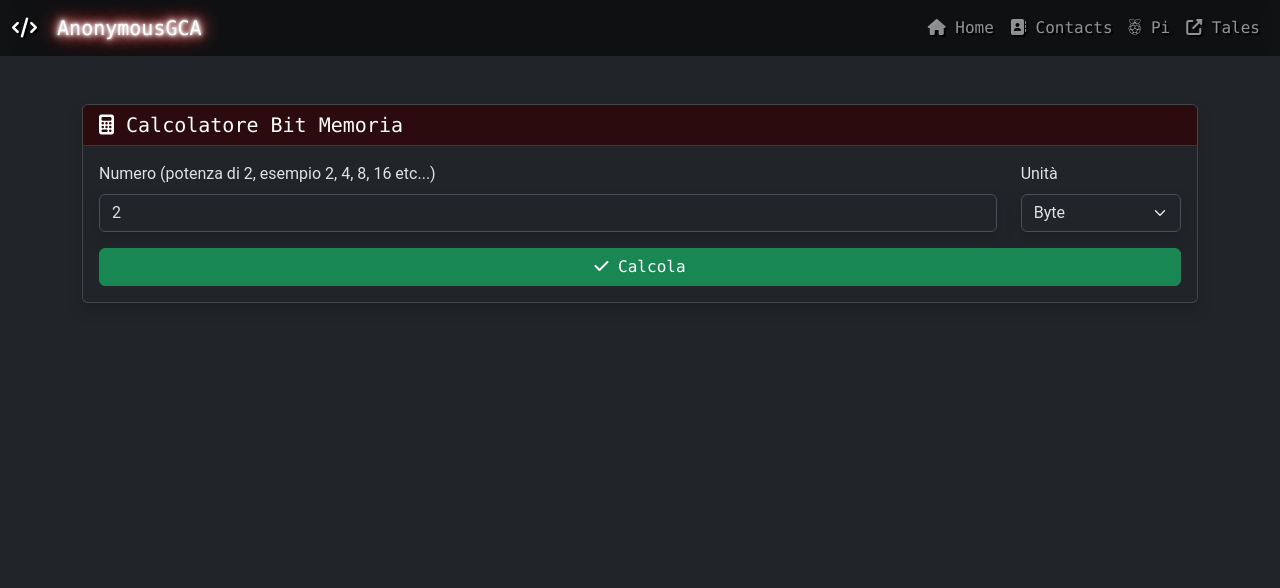
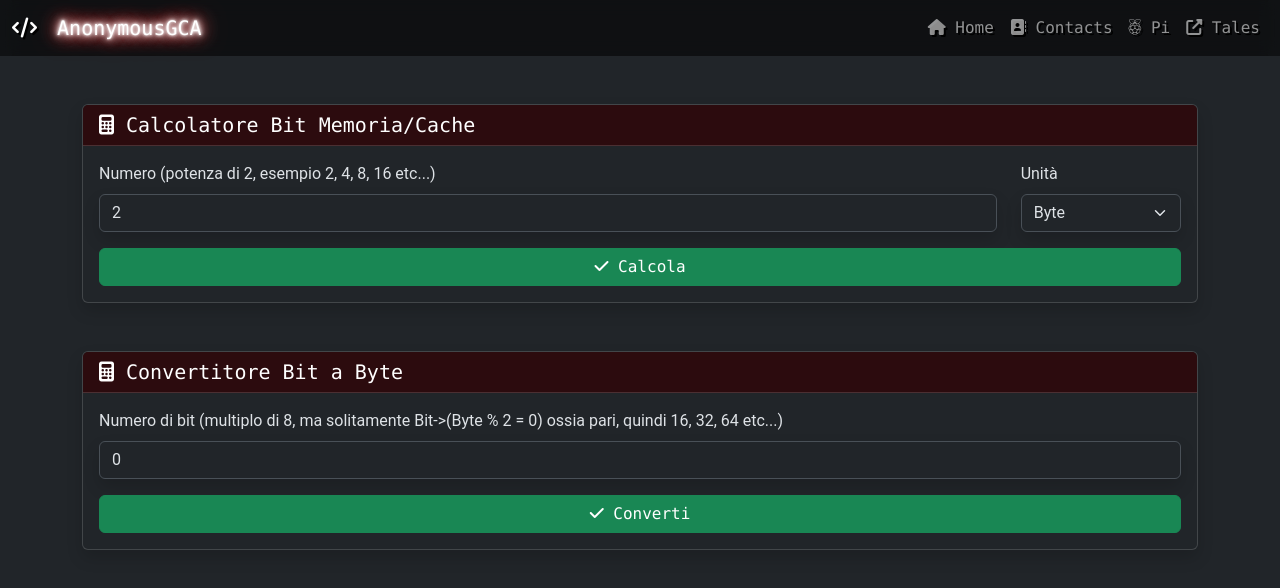
Before and after one commit to GABRYCA/AnonymousGCA-Website, a SvelteKit app: page /utility/ade in a window 1280 px wide. Shown: the top 588 px of the page. Built offline with nearby package versions, Linux system fonts and the light colour scheme.

Commit message:
Changelogs: - New Bit to Bytes conversion algorithm for ADE

```diff
--- a/src/routes/utility/ade/+page.svelte
+++ b/src/routes/utility/ade/+page.svelte
@@ -3,6 +3,8 @@
     let numberInput = 2;
     let unitSelect = 'Byte';
     let result = '';
+    let bitInput = 0;
+    let byteResult = '';
 
     onMount(() => {
         window.$('[data-bs-toggle="tooltip"]').tooltip();
@@ -20,6 +22,13 @@
         } else {
             return '<p class="text-danger">Inserire una potenza di 2 (valori possibili: 2, 4, 8, 16, 32, 64, 128, 256, 512)</p>';
         }
+    }
+
+    function convertBitsToBytes(bits) {
+        if (bits % 8 !== 0) {
+            return '<p class="text-danger">Inserire un multiplo di 8</p>';
+        }
+        return bits / 8;
     }
 
     function handleSubmit() {
@@ -40,6 +49,25 @@
         let totalPower = power + unitPowers[unitSelect];
         result = `<p class='mt-2 fs-3 text-info'>2<sup class='text-warning'>${totalPower}</sup></p>`;
     }
+
+    function handleBitSubmit() {
+        let bytes = convertBitsToBytes(bitInput);
+        if (isNaN(bytes)) {
+            byteResult = bytes;
+            return;
+        }
+
+        let power = 0;
+        while (Math.pow(2, power) < bytes) {
+            power++;
+        }
+        if (bytes === 1){
+            power++;
+        }
+
+        let parola = power === 1 ? 'Basta' : 'Bastano';
+        byteResult = `<p class='mt-2 fs-3 text-info'>${bytes} Byte - 2<sup class='text-warning'>${power}</sup> (${parola} ${power} Bit)</p>`;
+    }
 </script>
 
 <svelte:head>
@@ -52,7 +80,7 @@
 <div class="container mt-5">
     <div class="card shadow">
         <div class="card-header bg-danger-subtle text-white">
-            <h5 class="mb-0"><i class="fas fa-calculator"></i> Calcolatore Bit Memoria</h5>
+            <h5 class="mb-0"><i class="fas fa-calculator"></i> Calcolatore Bit Memoria/Cache</h5>
         </div>
         <div class="card-body">
             <form on:submit|preventDefault={handleSubmit}>
@@ -82,3 +110,28 @@
         </div>
     </div>
 </div>
+
+<div class="container mt-5">
+    <div class="card shadow">
+        <div class="card-header bg-danger-subtle text-white">
+            <h5 class="mb-0"><i class="fas fa-calculator"></i> Convertitore Bit a Byte</h5>
+        </div>
+        <div class="card-body">
+            <form on:submit|preventDefault={handleBitSubmit}>
+                <div class="row mb-3">
+                    <div class="col-12">
+                        <label for="bitInput" class="form-label">Numero di bit (multiplo di 8, ma solitamente Bit->(Byte % 2 = 0) ossia pari, quindi 16, 32, 64 etc...)</label>
+                        <input bind:value={bitInput} type="number" class="form-control shadow" id="bitInput" min="0" step="8">
+                    </div>
+                </div>
+                <button type="submit" class="btn btn-success w-100"><i class="fas fa-check"></i> Converti</button>
+            </form>
+            {#if byteResult !== ''}
+                <div class="alert alert-info mt-3" role="alert">
+                    <h5 class="alert-heading"><i class="fas fa-info-circle"></i> Risultato:</h5>
+                    {@html byteResult}
+                </div>
+            {/if}
+        </div>
+    </div>
+</div>
```
